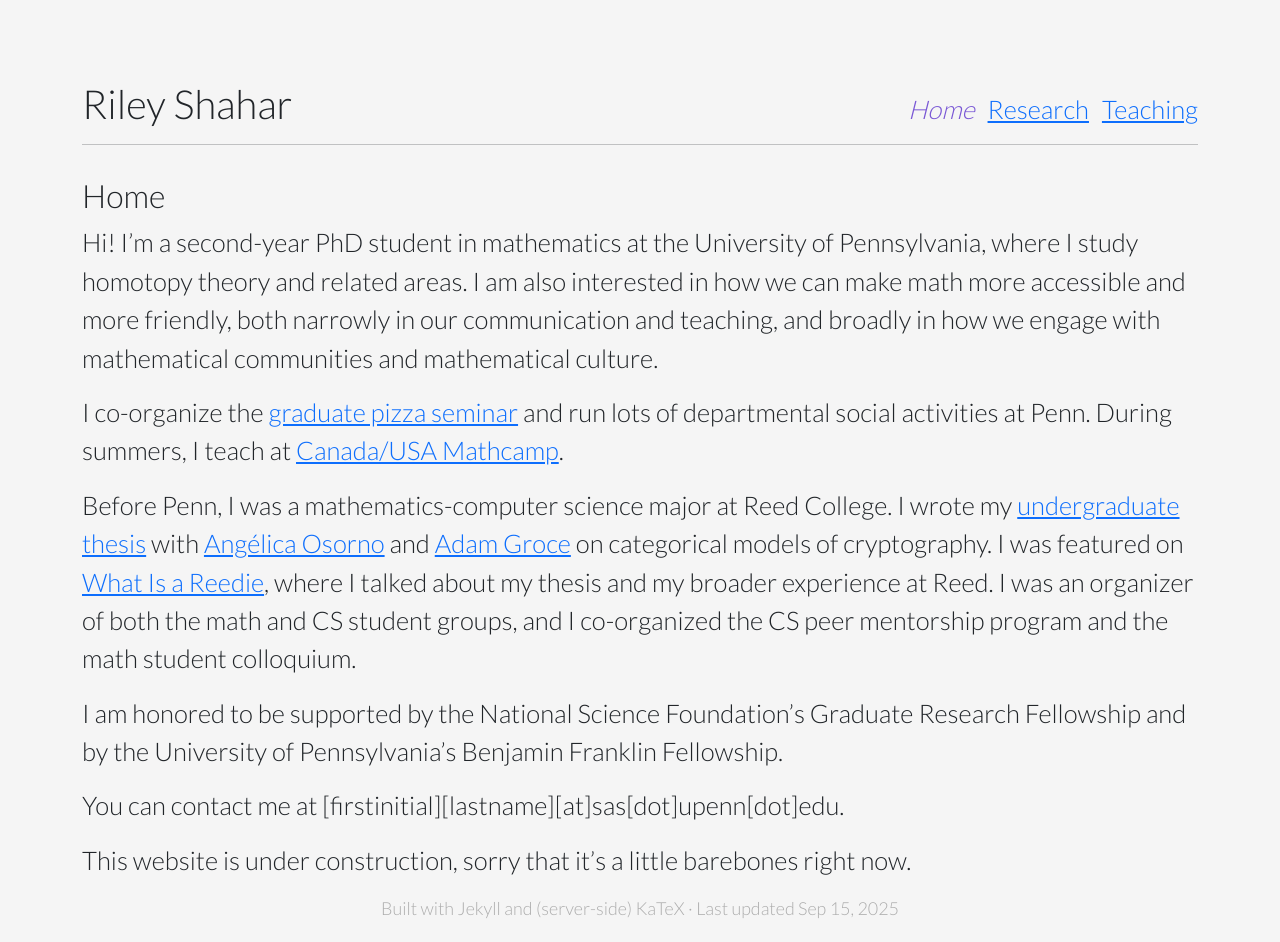
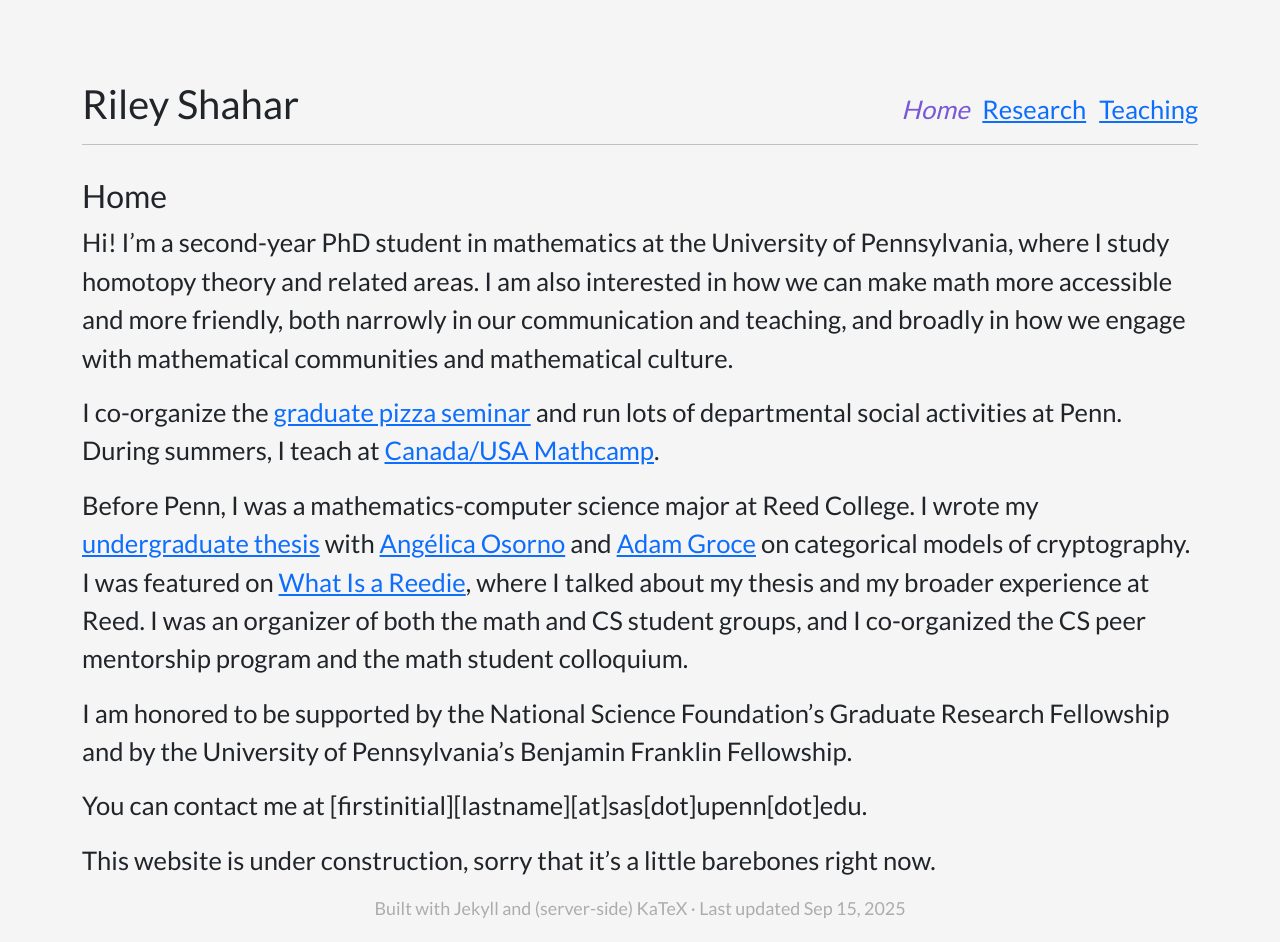
Before and after one commit to rileyshahar/website, a Jekyll site: the page built from index.md, in a window 1280 px wide. Built offline with Jekyll 4.4.1, drawn with Linux system fonts in a browser that asks for light colours.

Commit message:
thicken lato font
I was only grabbing the weight 300 version from google fonts.

```diff
--- a/_layouts/base.html
+++ b/_layouts/base.html
@@ -21,7 +21,7 @@
     <link rel="preconnect" href="https://fonts.gstatic.com" />
     <link
       rel="stylesheet"
-      href="https://fonts.googleapis.com/css2?family=Inconsolata:wght@300&family=Lato:wght@300&display=swap"
+      href="https://fonts.googleapis.com/css2?family=Lato&display=swap"
     />
   </head>
 
```
